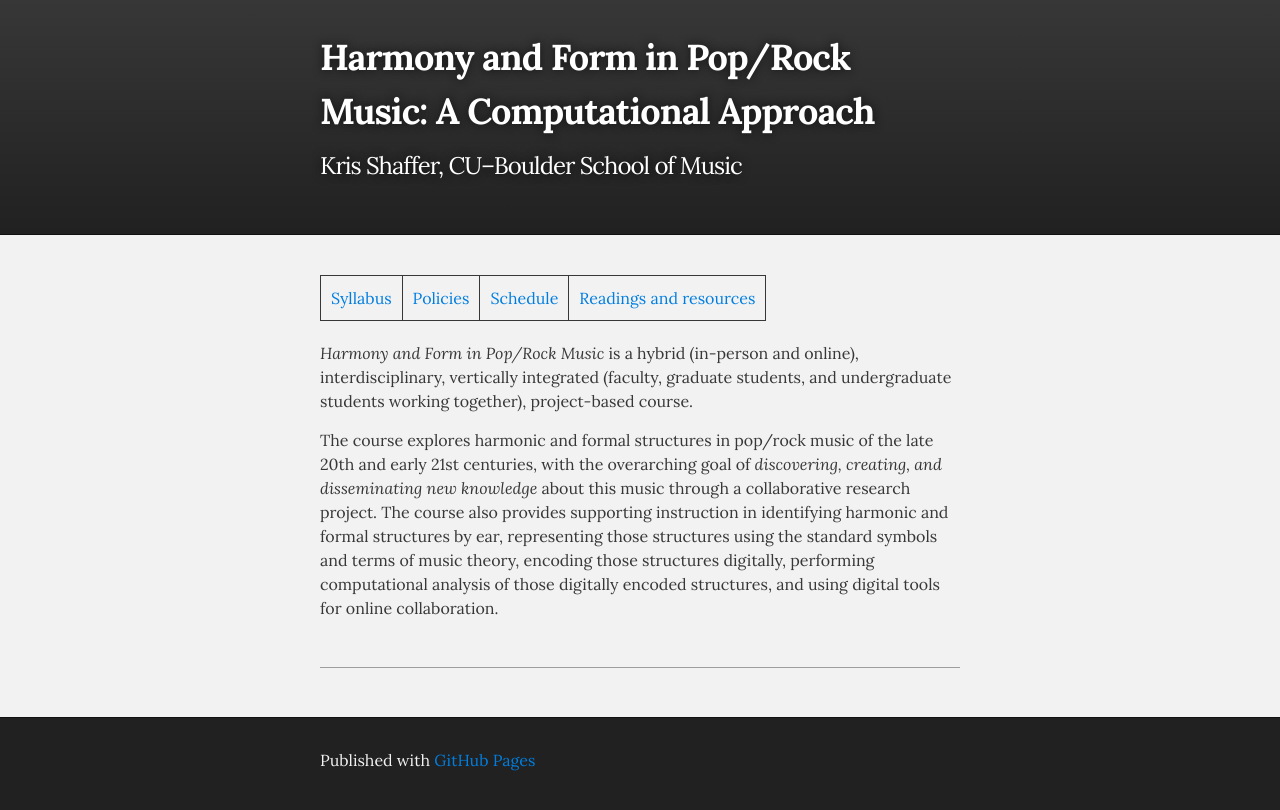
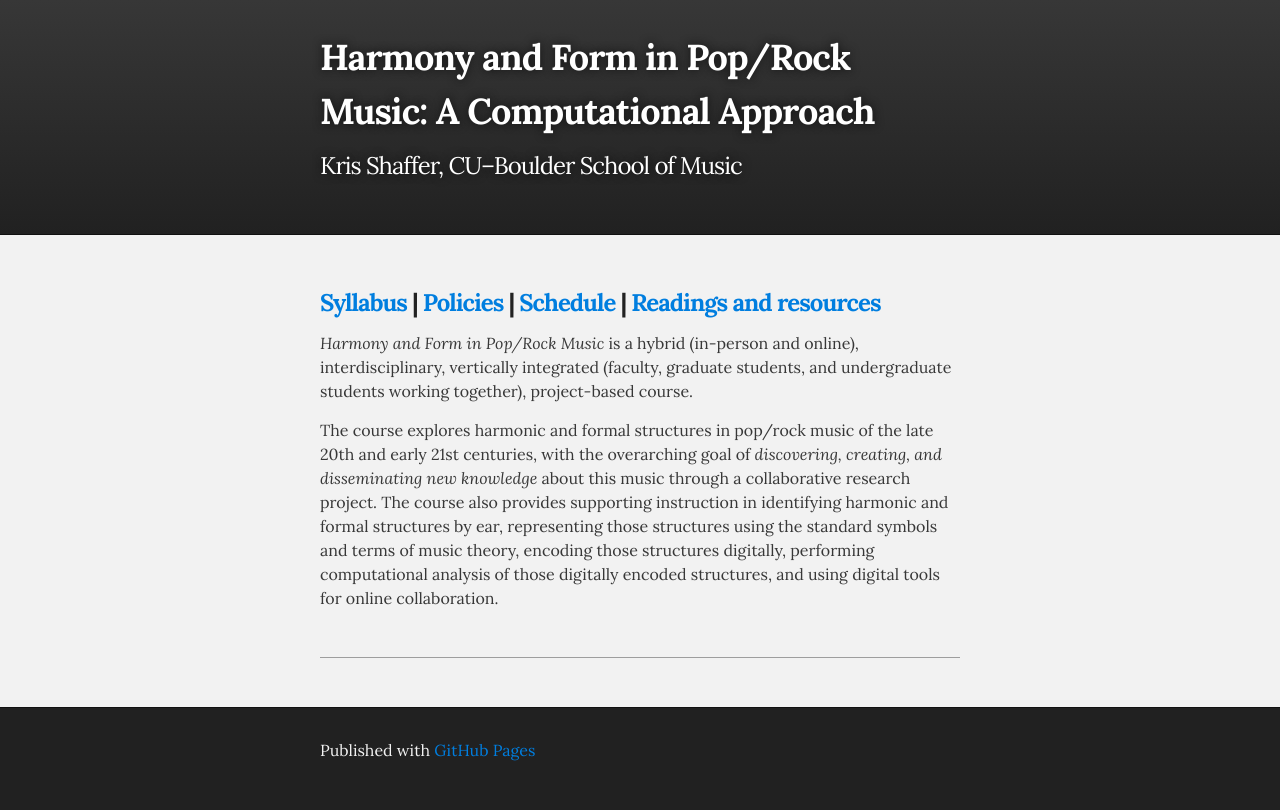
Before and after one commit to kshaffer/corpusmusic, a Jekyll site: the page built from index.md, in a window 1280 px wide. Shown: the top 810 px of the page. Built offline with Jekyll 4.4.1, drawn with Linux system fonts in a browser that asks for light colours; Markdown is read by kramdown in place of the engine named in the settings.

```diff
--- a/index.md
+++ b/index.md
@@ -4,7 +4,7 @@ title: Harmony and Form in Pop/Rock Music&#58; A Computational Approach, CU–Bo
 author: Kris Shaffer
 ---
 
-[Syllabus](syllabus.html) | [Policies](policies.html) | [Schedule](schedule.html) | [Readings and resources](readings.html)
+### [Syllabus](syllabus.html) | [Policies](policies.html) | [Schedule](schedule.html) | [Readings and resources](readings.html) ###
 
 *Harmony and Form in Pop/Rock Music* is a hybrid (in-person and online), interdisciplinary, vertically integrated (faculty, graduate students, and undergraduate students working together), project-based course.
 
```
